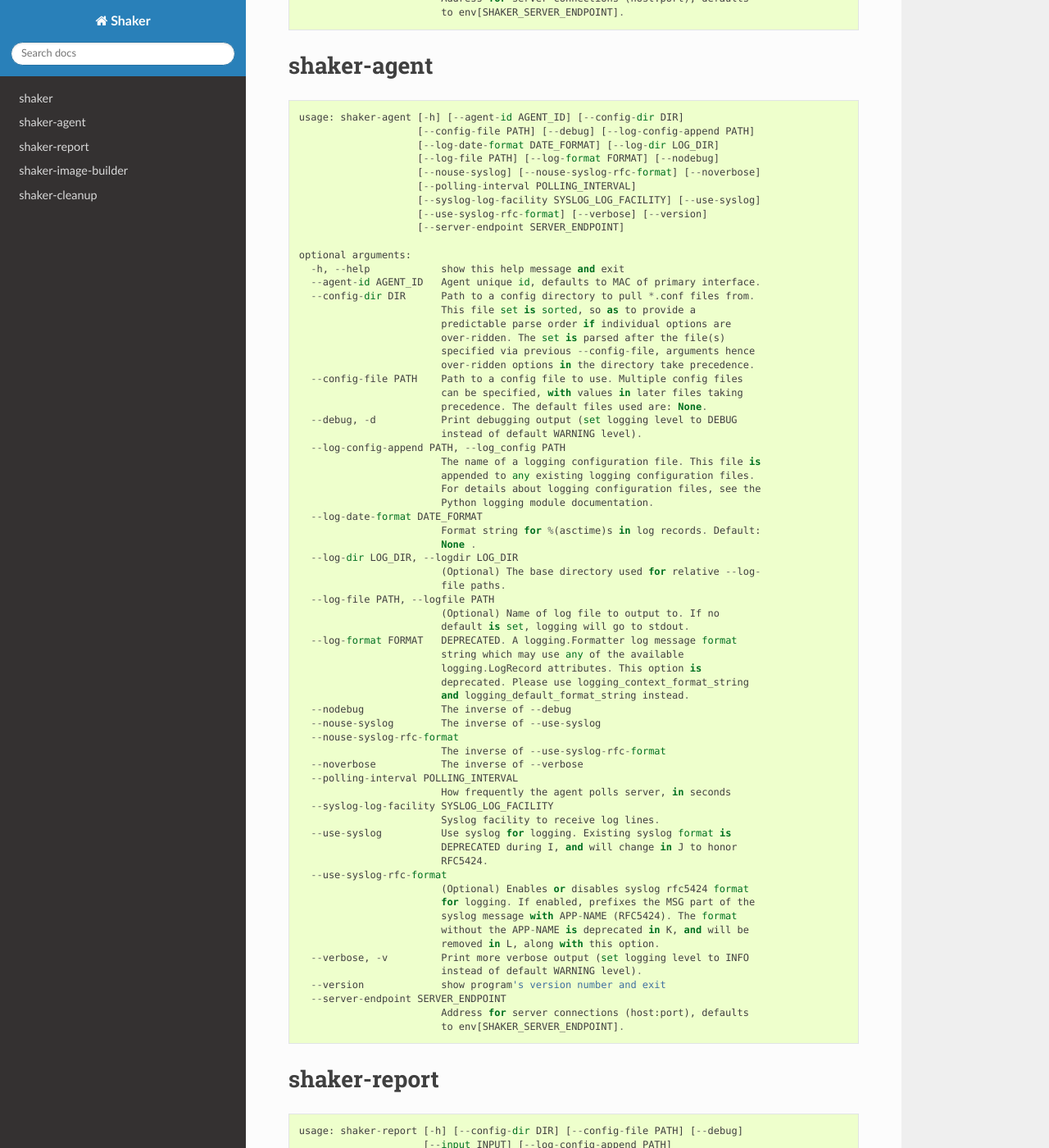
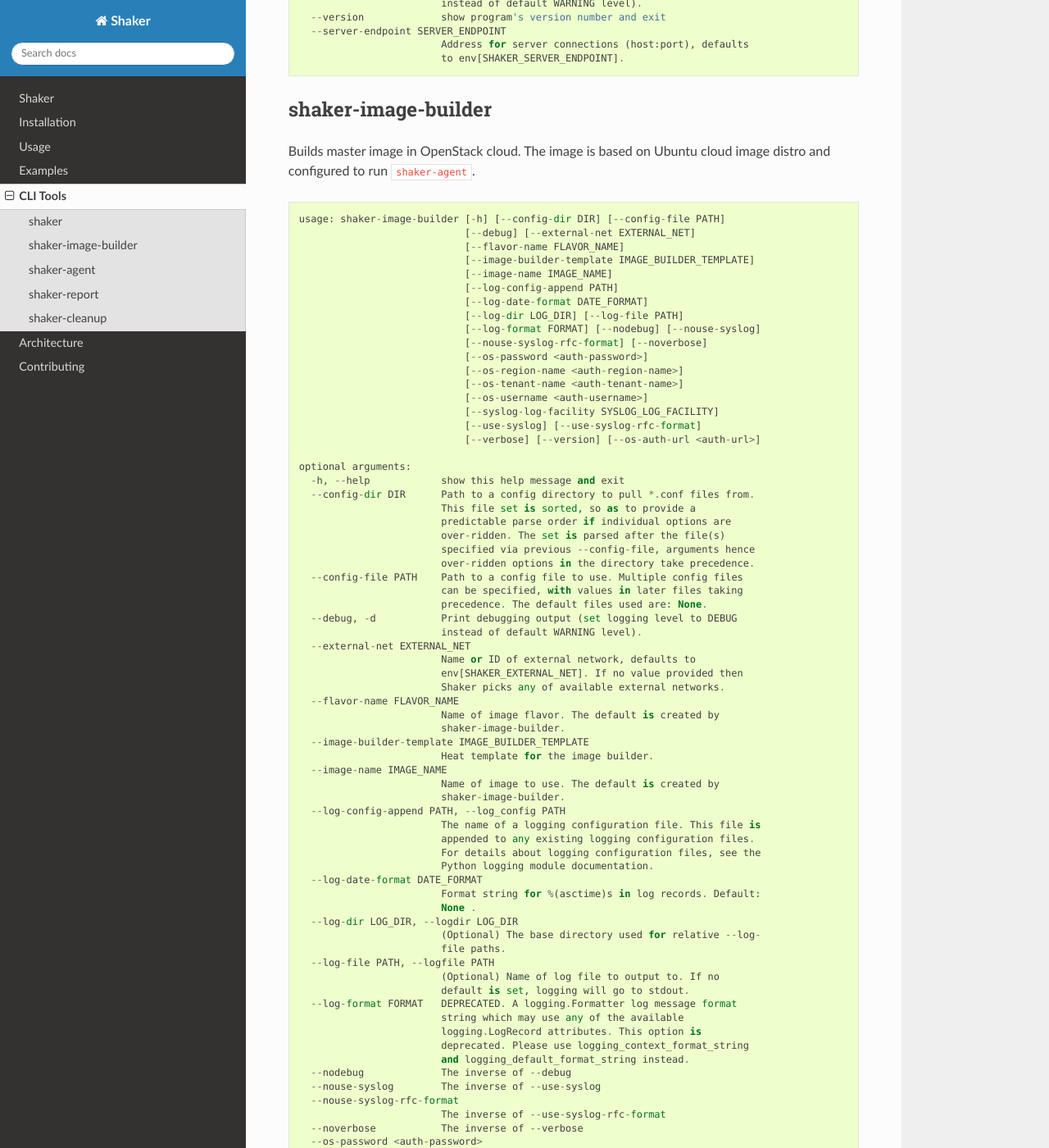
Before and after one commit to openstack-archive/shaker, a Sphinx documentation site: the page built from doc/source/tools.rst, in a window 1280 px wide and 1400 px high, scrolled down 2095 px. Shown: the whole window at 82% size. Built offline with Sphinx 7.4.7 and the Read the Docs theme 2.0.0, drawn with Linux system fonts in a browser that asks for light colours; some of the changed text lies outside the part shown.

Commit message:
Add documentation
Change-Id: I4ab97018c6a2776da76b7b36b86cf17340cab3dd

```diff
--- /dev/null
+++ b/doc/source/architecture.rst
@@ -0,0 +1,9 @@
+============
+Architecture
+============
+
+Shaker tool consists of server and agent modules. The server is executed by ``shaker`` command
+and is responsible for deployment of instances, execution of tests as specified in the scenario,
+for results processing and report generation. The agent is light-weight and polls tasks from
+the server and replies with the results. Agents have connectivity to the server, but the server does not
+(so it is easy to keep agents behind NAT).
--- /dev/null
+++ b/doc/source/contributing.rst
@@ -0,0 +1,77 @@
+============
+Contributing
+============
+
+Contribute to Shaker
+--------------------
+
+Shaker follows standard OpenStack contribution workflow as described at http://docs.openstack.org/infra/manual/developers.html
+
+
+Start working
+^^^^^^^^^^^^^
+
+1. Clone the repo::
+
+    $ git clone git://git.openstack.org/stackforge/shaker
+
+2. From the root of your workspace, check out a new branch to work on::
+
+    $ git checkout -b <TOPIC-BRANCH>
+
+3. Implement your code
+
+
+Before Commit
+^^^^^^^^^^^^^
+
+4. Make sure your code works by running the tests::
+
+    $ tox
+
+By default tox executes the same set of tests as configured in Jenkins, i.e.: py34 and py27 unit tests,
+pep8 style check and documentation build.
+
+5. If there are any changes in config parameters, also do::
+
+    $ tox -egenconfig
+
+This job updates sample config file as well as documentation on CLI utils.
+
+
+Submit Review
+^^^^^^^^^^^^^
+
+6. Commit the code::
+
+    $ git commit -a
+
+Commit message should indicate what the change is, for a bug fix commit it needs to contain reference to Launchpad bug number.
+
+7. Submit the review::
+
+    $ git review
+
+8. If the code is approved with a +2 review, Gerrit will automatically merge your code.
+
+
+Bug Tracking
+------------
+
+Bugs are tracked at Launchpad:
+
+   https://bugs.launchpad.net/shaker
+
+
+Developer's Guide of OpenStack
+------------------------------
+
+If you would like to contribute to the development of OpenStack, you must follow the steps in this page:
+
+   http://docs.openstack.org/infra/manual/developers.html
+
+Once those steps have been completed, changes to OpenStack should be submitted for review via the Gerrit tool, following the workflow documented at:
+
+   http://docs.openstack.org/infra/manual/developers.html#development-workflow
+
+Pull requests submitted through GitHub will be ignored.
--- /dev/null
+++ b/doc/source/installation.rst
@@ -0,0 +1,37 @@
+============
+Installation
+============
+
+Shaker is distributed as Python package and available through PyPi (https://pypi.python.org/pypi/pyshaker/).
+It is recommended to be installed inside virtualenv.
+
+.. code::
+
+    $ virtualenv venv
+    $ . venv/bin/activate
+    $ pip install pyshaker
+
+
+Installation on Ubuntu Cloud Image
+^^^^^^^^^^^^^^^^^^^^^^^^^^^^^^^^^^
+
+.. code::
+
+    $ sudo apt-add-repository "deb http://nova.clouds.archive.ubuntu.com/ubuntu/ trusty multiverse"
+    $ sudo apt-get update
+    $ sudo apt-get -y install python-dev libzmq-dev
+    $ wget -O get-pip.py https://bootstrap.pypa.io/get-pip.py && sudo python get-pip.py
+    $ sudo pip install pbr pyshaker
+    $ shaker --help
+
+
+Installation on MacOSX
+^^^^^^^^^^^^^^^^^^^^^^
+
+Shaker can run natively on MacOSX, however it is recommended to use brewed python
+
+.. code::
+
+    $ wget -O get-pip.py https://bootstrap.pypa.io/get-pip.py && sudo python get-pip.py
+    $ sudo pip install pbr pyshaker
+    $ shaker --help
--- /dev/null
+++ b/doc/source/readme.rst
@@ -0,0 +1 @@
+.. include:: ../../README.rst
--- a/doc/source/tools.rst
+++ b/doc/source/tools.rst
@@ -1,28 +1,40 @@
+=========
+CLI Tools
+=========
+
 shaker
 ------
 
-The tool runs specified scenario
+Executes specified scenario in OpenStack cloud, stores results and generates HTML report.
 
 .. literalinclude:: tools/shaker.txt
 
+
+shaker-image-builder
+--------------------
+
+Builds master image in OpenStack cloud. The image is based on Ubuntu cloud image distro and
+configured to run ``shaker-agent``.
+
+.. literalinclude:: tools/shaker-image-builder.txt
+
 shaker-agent
 ------------
+
+Client-side process that is run inside pre-configured image.
 
 .. literalinclude:: tools/shaker-agent.txt
 
 shaker-report
 -------------
 
+Generates report based on raw results stored in JSON format.
+
 .. literalinclude:: tools/shaker-report.txt
-
-shaker-image-builder
---------------------
-
-The tool that creates master image in OpenStack cloud.
-
-.. literalinclude:: tools/shaker-image-builder.txt
 
 shaker-cleanup
 --------------
 
+Removes master image from OpenStack cloud.
+
 .. literalinclude:: tools/shaker-cleanup.txt
--- /dev/null
+++ b/doc/source/usage.rst
@@ -0,0 +1,23 @@
+=====
+Usage
+=====
+
+Configuration
+-------------
+
+The connection to OpenStack is configured using standard ``openrc`` file. (Refer to
+http://docs.openstack.org/cli-reference/content/cli_openrc.html on how to retrieve it)
+
+The config can be passed to Shaker rather via the system env:
+    ``source openrc``
+or via set of CLI parameters ``os-tenant-name``, ``os-username``, ``os-password``,
+ ``os-auth-url`` and ``os-region-name``.
+
+In order to be able to control instance scheduling Shaker requires a user with admin
+ privileges.
+
+
+Scenario Explained
+------------------
+
+words about how scenario works
```
Also changed, not shown: README.rst (+6 -1 lines), doc/source/examples.rst (added, +13 -0 lines), doc/source/index.rst (+19 -1 lines).
